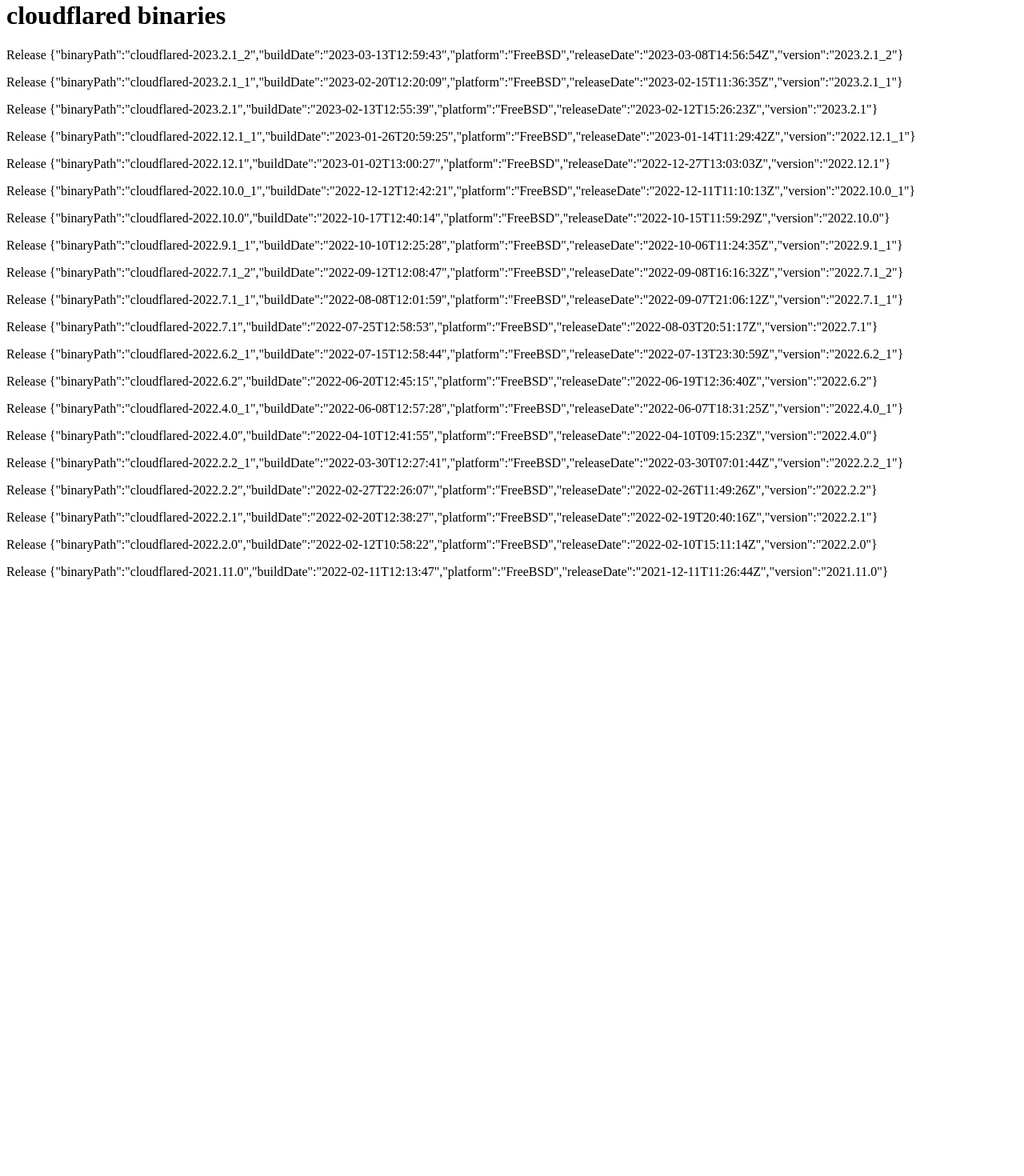
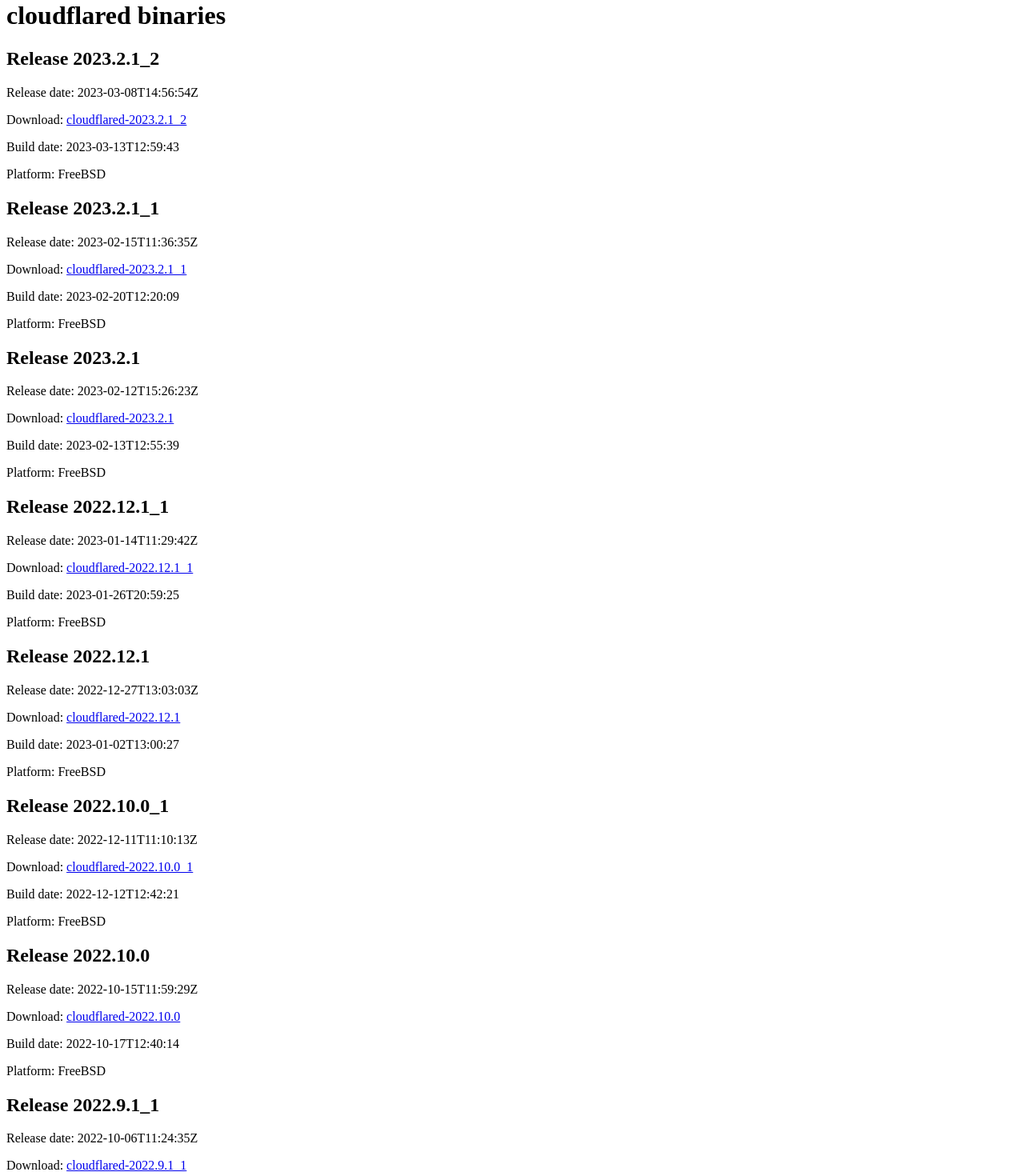
Before and after one commit to jbowring/cloudflared-freebsd, an Angular app: page / in a window 1280 px wide. Shown: the part 20-1490 px from the top of the page at 80% size. Before the commit the page ends 800 px from the top, so only its background shows below. Built offline with nearby package versions, Linux system fonts and the light colour scheme.

Commit message:
Reformat

```diff
--- a/release-info.json
+++ b/release-info.json
@@ -1,119 +1,119 @@
 {
-  "cloudflared-2021.11.0": {
+  "binaries/cloudflared-2021.11.0": {
     "buildDate": "2022-02-11T12:13:47",
     "platform": "FreeBSD",
     "releaseDate": "2021-12-11T11:26:44Z",
     "version": "2021.11.0"
   },
-  "cloudflared-2022.10.0": {
+  "binaries/cloudflared-2022.10.0": {
     "buildDate": "2022-10-17T12:40:14",
     "platform": "FreeBSD",
     "releaseDate": "2022-10-15T11:59:29Z",
     "version": "2022.10.0"
   },
-  "cloudflared-2022.10.0_1": {
+  "binaries/cloudflared-2022.10.0_1": {
     "buildDate": "2022-12-12T12:42:21",
     "platform": "FreeBSD",
     "releaseDate": "2022-12-11T11:10:13Z",
     "version": "2022.10.0_1"
   },
-  "cloudflared-2022.12.1": {
+  "binaries/cloudflared-2022.12.1": {
     "buildDate": "2023-01-02T13:00:27",
     "platform": "FreeBSD",
     "releaseDate": "2022-12-27T13:03:03Z",
     "version": "2022.12.1"
   },
-  "cloudflared-2022.12.1_1": {
+  "binaries/cloudflared-2022.12.1_1": {
     "buildDate": "2023-01-26T20:59:25",
     "platform": "FreeBSD",
     "releaseDate": "2023-01-14T11:29:42Z",
     "version": "2022.12.1_1"
   },
-  "cloudflared-2022.2.0": {
+  "binaries/cloudflared-2022.2.0": {
     "buildDate": "2022-02-12T10:58:22",
     "platform": "FreeBSD",
     "releaseDate": "2022-02-10T15:11:14Z",
     "version": "2022.2.0"
   },
-  "cloudflared-2022.2.1": {
+  "binaries/cloudflared-2022.2.1": {
     "buildDate": "2022-02-20T12:38:27",
     "platform": "FreeBSD",
     "releaseDate": "2022-02-19T20:40:16Z",
     "version": "2022.2.1"
   },
-  "cloudflared-2022.2.2": {
+  "binaries/cloudflared-2022.2.2": {
     "buildDate": "2022-02-27T22:26:07",
     "platform": "FreeBSD",
     "releaseDate": "2022-02-26T11:49:26Z",
     "version": "2022.2.2"
   },
-  "cloudflared-2022.2.2_1": {
+  "binaries/cloudflared-2022.2.2_1": {
     "buildDate": "2022-03-30T12:27:41",
     "platform": "FreeBSD",
     "releaseDate": "2022-03-30T07:01:44Z",
     "version": "2022.2.2_1"
   },
-  "cloudflared-2022.4.0": {
+  "binaries/cloudflared-2022.4.0": {
     "buildDate": "2022-04-10T12:41:55",
     "platform": "FreeBSD",
     "releaseDate": "2022-04-10T09:15:23Z",
     "version": "2022.4.0"
   },
-  "cloudflared-2022.4.0_1": {
+  "binaries/cloudflared-2022.4.0_1": {
     "buildDate": "2022-06-08T12:57:28",
     "platform": "FreeBSD",
     "releaseDate": "2022-06-07T18:31:25Z",
     "version": "2022.4.0_1"
   },
-  "cloudflared-2022.6.2": {
+  "binaries/cloudflared-2022.6.2": {
     "buildDate": "2022-06-20T12:45:15",
     "platform": "FreeBSD",
     "releaseDate": "2022-06-19T12:36:40Z",
     "version": "2022.6.2"
   },
-  "cloudflared-2022.6.2_1": {
+  "binaries/cloudflared-2022.6.2_1": {
     "buildDate": "2022-07-15T12:58:44",
     "platform": "FreeBSD",
     "releaseDate": "2022-07-13T23:30:59Z",
     "version": "2022.6.2_1"
   },
-  "cloudflared-2022.7.1": {
+  "binaries/cloudflared-2022.7.1": {
     "buildDate": "2022-07-25T12:58:53",
     "platform": "FreeBSD",
     "releaseDate": "2022-08-03T20:51:17Z",
     "version": "2022.7.1"
   },
-  "cloudflared-2022.7.1_1": {
+  "binaries/cloudflared-2022.7.1_1": {
     "buildDate": "2022-08-08T12:01:59",
     "platform": "FreeBSD",
     "releaseDate": "2022-09-07T21:06:12Z",
     "version": "2022.7.1_1"
   },
-  "cloudflared-2022.7.1_2": {
+  "binaries/cloudflared-2022.7.1_2": {
     "buildDate": "2022-09-12T12:08:47",
     "platform": "FreeBSD",
     "releaseDate": "2022-09-08T16:16:32Z",
     "version": "2022.7.1_2"
   },
-  "cloudflared-2022.9.1_1": {
+  "binaries/cloudflared-2022.9.1_1": {
     "buildDate": "2022-10-10T12:25:28",
     "platform": "FreeBSD",
     "releaseDate": "2022-10-06T11:24:35Z",
     "version": "2022.9.1_1"
   },
-  "cloudflared-2023.2.1": {
+  "binaries/cloudflared-2023.2.1": {
     "buildDate": "2023-02-13T12:55:39",
     "platform": "FreeBSD",
     "releaseDate": "2023-02-12T15:26:23Z",
     "version": "2023.2.1"
   },
-  "cloudflared-2023.2.1_1": {
+  "binaries/cloudflared-2023.2.1_1": {
     "buildDate": "2023-02-20T12:20:09",
     "platform": "FreeBSD",
     "releaseDate": "2023-02-15T11:36:35Z",
     "version": "2023.2.1_1"
   },
-  "cloudflared-2023.2.1_2": {
+  "binaries/cloudflared-2023.2.1_2": {
     "buildDate": "2023-03-13T12:59:43",
     "platform": "FreeBSD",
     "releaseDate": "2023-03-08T14:56:54Z",
--- a/src/app/release/release.component.ts
+++ b/src/app/release/release.component.ts
@@ -7,9 +7,11 @@
   standalone: true,
   imports: [CommonModule],
   template: `
-    <p>
-      Release {{JSON.stringify(release)}}
-    </p>
+    <h2>Release {{release.version}}</h2>
+    <p>Release date: {{release.releaseDate}}</p>
+    <p>Download: <a href="{{release.binaryPath}}">{{release.binaryPath.split('/').pop()}}</a></p>
+    <p>Build date: {{release.buildDate}}</p>
+    <p>Platform: {{release.platform}}</p>
   `,
   styleUrls: ['./release.component.css']
 })
```
